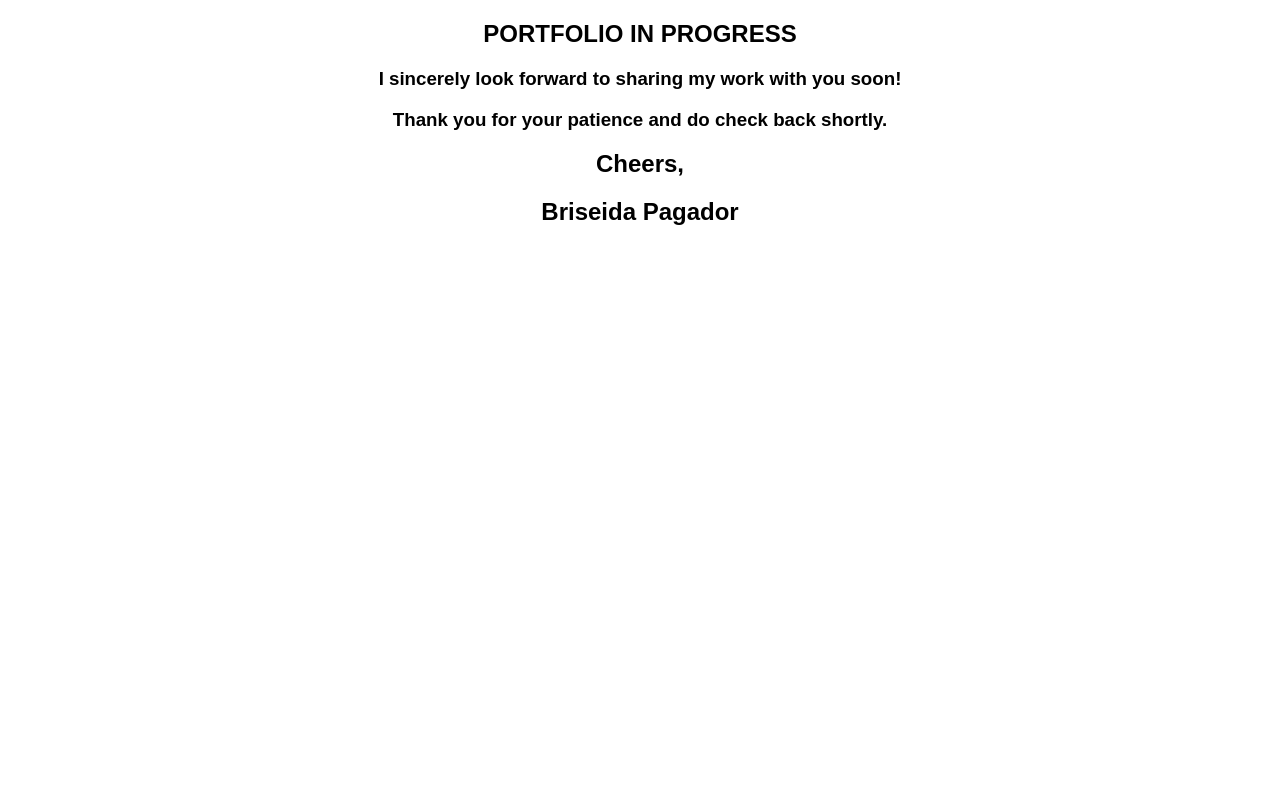
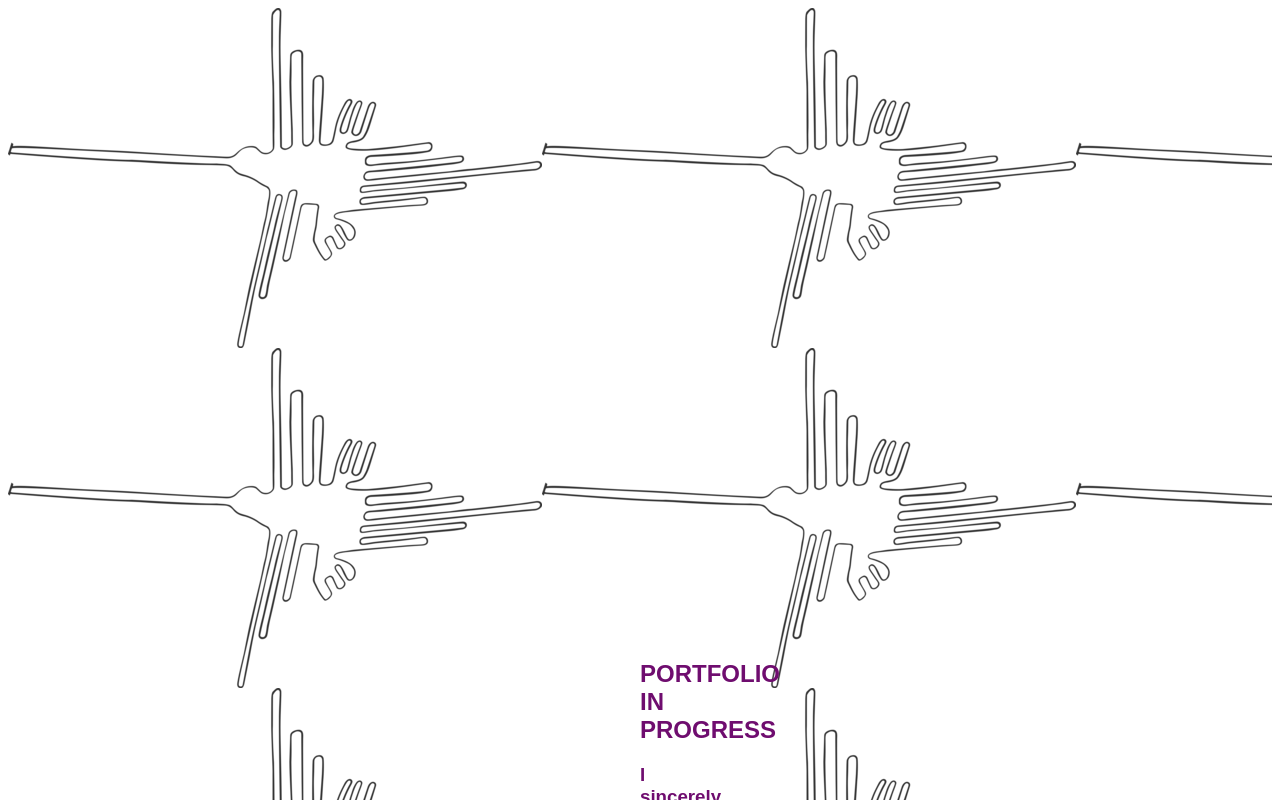
Before and after one commit to bpagador/portfolio, a React app: page / in a window 1280 px wide. Shown: the top 800 px of the page. Built offline with nearby package versions, Linux system fonts and the light colour scheme; a web font is replaced by a local one.

Commit message:
attempting css change

```diff
--- a/src/components/sandbox/InProgress.css
+++ b/src/components/sandbox/InProgress.css
@@ -1,7 +1,10 @@
 @import url('https://fonts.googleapis.com/css2?family=Lexend+Zetta&display=swap');
 
 .InProgress {
+
+    background-image: url('../../../assets/hummingbird-logo.png');
     font-family: 'Lexend Zetta', sans-serif;
+    color: rgb(111, 13, 111);
     text-align: center;
-    background-image: url('../../../assets/hummingbird-logo.png') no-repeat fixed bottom right ;
+    padding: 50%
 }
--- a/src/components/sandbox/InProgress.jsx
+++ b/src/components/sandbox/InProgress.jsx
@@ -5,15 +5,16 @@ import '../../../assets/hummingbird-logo.png'
 const InProgress = () => {
 
     return (
-        <body>
-            <section className={styles.InProgress}>
+
+        <section className={styles.InProgress}>
             <h1>PORTFOLIO IN PROGRESS</h1>
+
             <h3>I sincerely look forward to sharing my work with you soon!</h3>
             <h3>Thank you for your patience and do check back shortly.</h3>
+
             <h2>Cheers,</h2>
             <h2>Briseida Pagador</h2>
-            </section>
-        </body>
+        </section>
 
     )
 };
```
